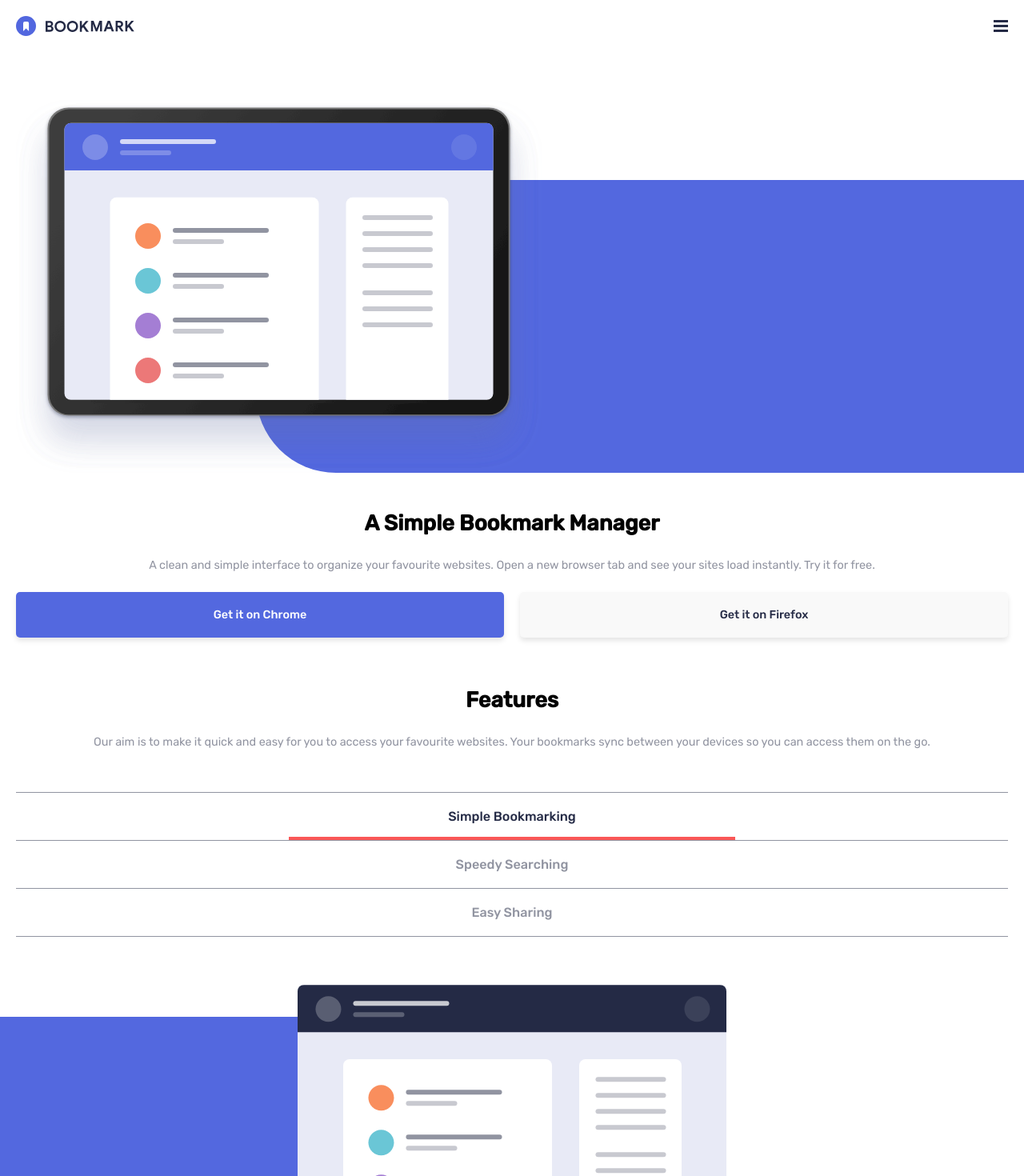
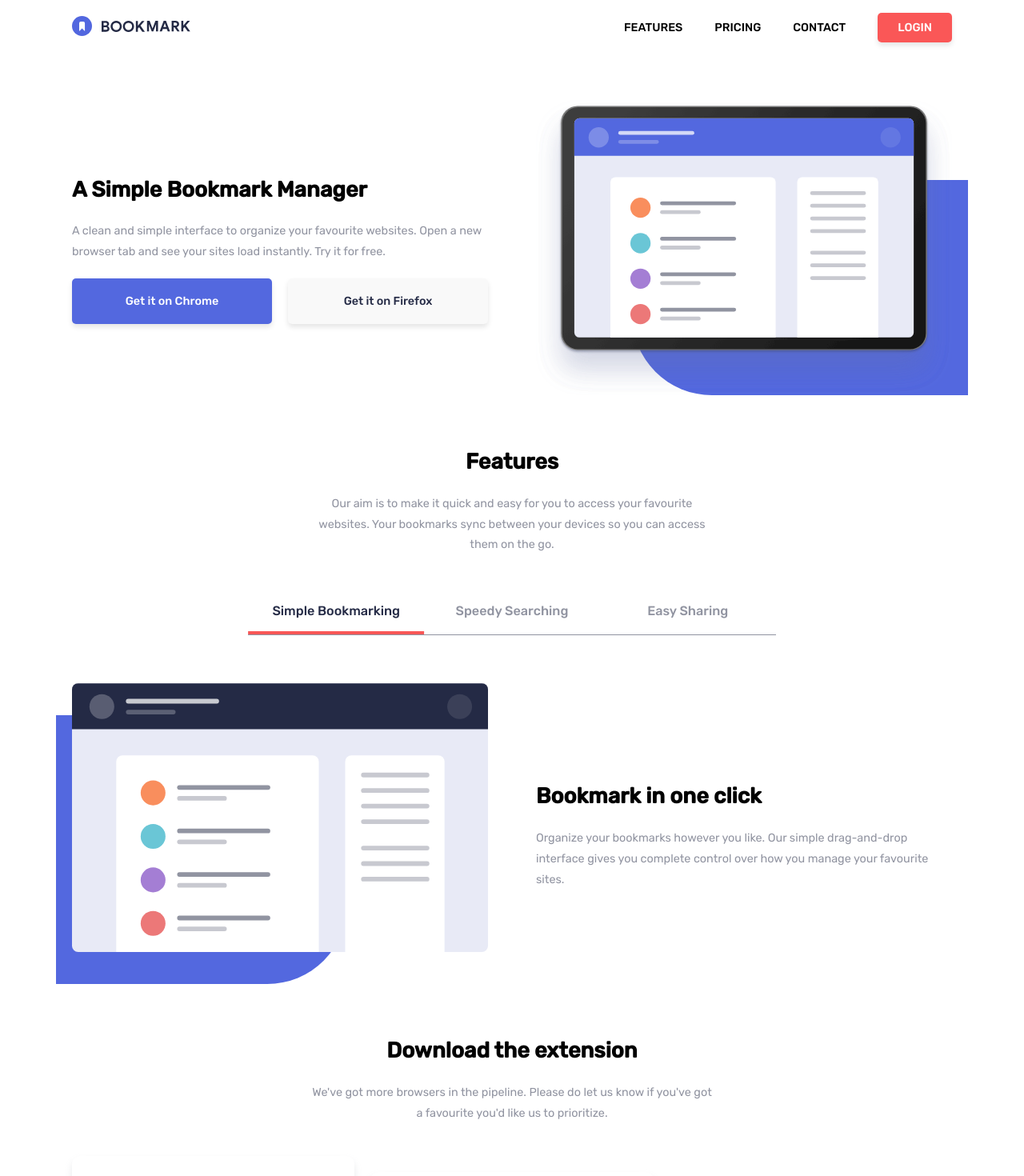
Before and after one commit to RapRy/bookmarkLandingPage, a React (Create React App) app: page / in a window 1280 px wide. Shown: the top 1470 px of the page at 80% size. Built offline with nearby package versions, Linux system fonts and the light colour scheme.

Commit message:
minor update

```diff
--- a/src/components/DLextension/Card.js
+++ b/src/components/DLextension/Card.js
@@ -13,6 +13,25 @@ const Card = ({ version, name, logo }) => {
         margin-bottom:20px;
 
         &:last-child{margin-bottom:0;}
+
+        @media (min-width:800px){
+            margin-bottom:0;
+
+            &:nth-child(1){
+                grid-row:1 / 2;
+            }
+
+            &:nth-child(2){
+                margin-top:20px;
+                grid-row:1 / 3;
+            }
+
+            &:nth-child(3){
+                margin-top:40px;
+                grid-row:1 / 4;
+            }
+
+        }
 
         .browserDetails{
             padding:0 0 40px;
--- a/src/components/DLextension/DLextension.js
+++ b/src/components/DLextension/DLextension.js
@@ -32,6 +32,10 @@ const DLextension = () => {
         padding:0 20px;
         text-align:center;
 
+        @media (min-width:800px){
+            margin:100px 0 0;
+        }
+
         h1{
             font-weight:600;
             font-size:1.5rem;
@@ -44,6 +48,11 @@ const DLextension = () => {
             color:hsl(229, 8%, 60%);
             line-height:1.8;
             margin-bottom:20px;
+
+            @media (min-width:500px){
+                width:500px;
+                margin:0 auto 20px;
+            }
         }
     `
 
@@ -53,6 +62,13 @@ const DLextension = () => {
         display:grid;
         grid-template-columns:1fr;
         grid-gap:10px;
+
+        @media (min-width:800px){
+            grid-template-columns:repeat(3, 1fr);
+            grid-template-rows:1fr 20px 20px;
+            grid-column-gap:20px;
+            grid-row-gap:0;
+        }
     `
 
     return (
--- a/src/components/Features/Features.js
+++ b/src/components/Features/Features.js
@@ -50,17 +50,41 @@ const Features = () => {
             color:hsl(229, 8%, 60%);
             line-height:1.8;
             margin-bottom:20px;
+
+            @media (min-width:500px){
+                width:500px;
+                margin:0 auto 20px;
+            }
         }
     `
 
     const FeaturesTabMenu = styled.div`
         padding:30px 20px 0;
 
+        @media (min-width:500px){
+            width:500px;
+            margin:40px auto 0;
+        }
+
+        @media (min-width:800px){
+            width:700px;
+            text-align:center;
+            padding:0px 20px 0;
+        }
+
         .tabLink{
             padding:20px 0;
             border-top:1px solid hsl(229, 8%, 60%);
             position:relative;
             cursor:pointer;
+
+            @media (min-width:800px){
+                display:inline-block;
+                border-top:none;
+                border-bottom:1px solid hsl(229, 8%, 60%);
+                padding:20px 30px;
+                width:33.3%;
+            }
 
             p{
                 text-align:center;
@@ -81,6 +105,10 @@ const Features = () => {
                     left:50%;
                     transform:translateX(-50%);
                     z-index:2;
+
+                    @media (min-width:800px){
+                        width:100%;
+                    }
                 }
 
                 p{
--- a/src/components/Features/Tab.js
+++ b/src/components/Features/Tab.js
@@ -1,4 +1,4 @@
-import React, { useState } from 'react'
+import React, { useState, useEffect, useRef } from 'react'
 
 import styled from 'styled-components'
 
@@ -6,8 +6,17 @@ const Tab = ({ tabImage, tabDesc, tabHead, tabTitle }) => {
 
     const [imgHeight, setImgHeight] = useState(0)
 
-    const TabImageCont = styled.div`
+    const TabCont = styled.div`
         margin-top:60px;
+
+        @media (min-width:800px){
+            display:grid;
+            grid-template-columns:repeat(2, 1fr);
+            grid-gap:20px;
+            align-items:center;
+        }
+
+        .tabImageCont{
             padding:0 20px;
             position:relative;
 
@@ -16,6 +25,10 @@ const Tab = ({ tabImage, tabDesc, tabHead, tabTitle }) => {
                 left:50%;
                 transform:translateX(-50%);
                 top:0;
+
+                @media (min-width:800px){
+
+                }
             }
 
             .tabImageBg{
@@ -28,12 +41,16 @@ const Tab = ({ tabImage, tabDesc, tabHead, tabTitle }) => {
                 z-index:-1;
                 border-radius:0 100px 100px 0;
             }
-    `
+        }
 
-    const TabPhraseCont = styled.div`
+        .tabPhraseCont{
             margin:60px 0 0;
             padding:0 20px;
             text-align:center;
+
+            @media (min-width:800px){
+                text-align:left;
+            }
 
             h1{
                 font-weight:600;
@@ -48,21 +65,28 @@ const Tab = ({ tabImage, tabDesc, tabHead, tabTitle }) => {
                 line-height:1.8;
                 margin-bottom:20px;
             }
+        }
     `
 
     const handleImageLoad = (e) => {setImgHeight(e.target.clientHeight)}
 
+    const ref=useRef(null);
+
+    useEffect(() => {
+        window.addEventListener('resize', () =>  setImgHeight(ref.current.clientHeight))
+    }, [])
+
     return (
-        <div>
-            <TabImageCont imgHeight={imgHeight}>
-                <img src={tabImage} alt={tabTitle} onLoad={handleImageLoad}/>
+        <TabCont imgHeight={imgHeight}>
+            <div className="tabImageCont">
+                <img src={tabImage} alt={tabTitle} onLoad={handleImageLoad} ref={ref}/>
                 <div className="tabImageBg"></div>
-            </TabImageCont>
-            <TabPhraseCont>
+            </div>
+            <div className="tabPhraseCont">
                 <h1>{tabHead}</h1>
                 <p>{tabDesc}</p>
-            </TabPhraseCont>
             </div>
+        </TabCont>
     )
 }
 
--- a/src/components/Footer/Sitemap.js
+++ b/src/components/Footer/Sitemap.js
@@ -12,12 +12,29 @@ const Sitemap = () => {
         background:hsl(229, 31%, 21%);
         text-align:center;
 
+        @media (min-width:800px){
+            display:grid;
+            grid-template-columns:auto 1fr auto;
+            grid-gap:30px;
+            align-items:center;
+            text-align:left;
+            padding:20px;
+        }
+
         .logoCont{
             margin-bottom:30px;
+
+            @media (min-width:800px){
+                margin-bottom:0;
+            }
         }
 
         .navCont{
             margin-bottom:30px;
+
+            @media (min-width:800px){
+                margin-bottom:0;
+            }
 
             .sitemapMenu{
                 display:block;
@@ -26,6 +43,12 @@ const Sitemap = () => {
                 color:#fff;
                 font-weight:400;
                 font-size:.9rem;
+
+                @media (min-width:800px){
+                    display:inline-block;
+                    padding-right:15px;
+
+                }
             }
         }
 
--- a/src/components/HeaderNav/HeaderNav.js
+++ b/src/components/HeaderNav/HeaderNav.js
@@ -1,11 +1,15 @@
-import React from 'react'
+import React, { useState, useEffect } from 'react'
 
 import styled from 'styled-components'
 
 import logoBookmark from '../../images/logo-bookmark.svg'
 import iconHamburger from '../../images/icon-hamburger.svg'
 
+import NavList from './NavList';
+
 const HeaderNav = ({toggleNavigation}) => {
+
+    const [ menu, setMenu ] = useState(false)
 
     const HeaderNavCont = styled.div`
         min-width:375px;
@@ -24,10 +28,26 @@ const HeaderNav = ({toggleNavigation}) => {
         toggleNavigation(true)
     }
 
+    useEffect(() => {
+        const bodyWidth = document.body.clientWidth;
+
+        if(bodyWidth > 750) setMenu(true)
+
+        window.addEventListener('resize', () => {
+            if(bodyWidth > 750){
+                setMenu(true)
+            }else{
+                setMenu(false)
+            }
+        })
+    })
+
     return (
         <HeaderNavCont>
             <img src={logoBookmark} alt="logo" className="bookmarkLogo" />
-            <img src={iconHamburger} alt="menu" className="headerNavigation" onClick={toggleEvent} />
+            {
+                menu === false ? <img src={iconHamburger} alt="menu" className="headerNavigation" onClick={toggleEvent} /> : <NavList />
+            }
         </HeaderNavCont>
     )
 }
--- /dev/null
+++ b/src/components/HeaderNav/NavList.jsx
@@ -0,0 +1,43 @@
+import React from 'react'
+
+import styled from 'styled-components'
+
+const NavList = () => {
+    const NavMenuList = styled.nav`
+        li{
+            display:inline-block;
+            margin-right:40px;
+
+            &:last-child{
+                margin-right:0;
+            }
+
+            a{
+                font-size:.8rem;
+                font-weight:500;
+                color:#000;
+
+                &.loginBtn{
+                    color:#fff;
+                    background:hsl(0, 94%, 66%);
+                    box-shadow:0px 4px 6px rgba(0,0,0,.1);
+                    padding:10px 25px;
+                    border-radius:5px;
+                }
+            }
+        }
+    `
+
+    return (
+        <NavMenuList>
+            <ul>
+                <li><a href="#">FEATURES</a></li>
+                <li><a href="#">PRICING</a></li>
+                <li><a href="#">CONTACT</a></li>
+                <li><a href="#" className="loginBtn">LOGIN</a></li>
+            </ul>
+        </NavMenuList>
+    )
+}
+
+export default NavList
--- a/src/components/Hero/Hero.js
+++ b/src/components/Hero/Hero.js
@@ -11,8 +11,21 @@ const Hero = () => {
 
     const HeroImageCont = styled.div`
         margin-top:60px;
+
+        @media (min-width:800px){
+            display:grid;
+            grid-template-columns:repeat(2, 1fr);
+            grid-gap:20px;
+            align-items:center;
+        }
+
+        .heroImageCont{
             padding:0 20px;
             position:relative;
+
+            @media (min-width:800px){
+                grid-column:2 / 3;
+            }
 
             .heroImageBg{
                 height:${props => props.imgHeight > 300 ? (props.imgHeight - 100)+"px" : (props.imgHeight - 60)+"px"};
@@ -24,12 +37,19 @@ const Hero = () => {
                 z-index:-1;
                 border-radius:100px 0 0 100px;
             }
-    `
+        }
 
-    const HeroPhraseCont = styled.div`
+        .heroPhraseCont{
             margin:40px 0 0;
             padding:0 20px;
             text-align:center;
+
+            @media (min-width:800px){
+                grid-column:1 / 2;
+                grid-row:1 / 2;
+                margin:0;
+                text-align:left;
+            }
 
             h1{
                 font-weight:600;
@@ -68,6 +88,7 @@ const Hero = () => {
                     }
                 }
             }
+        }
     `
 
     useEffect(() => {
@@ -79,20 +100,20 @@ const Hero = () => {
     }, [imgHeight])
 
     return (
-        <div>
         <HeroImageCont imgHeight={imgHeight}>
+            <div className="heroImageCont">
                 <img src={illustrationHero} alt="Illustraion Hero" ref={imgRef}/>
                 <div className="heroImageBg"></div>
-            </HeroImageCont>
-            <HeroPhraseCont>
+            </div>
+            <div className="heroPhraseCont">
                 <h1>A Simple Bookmark Manager</h1>
                 <p>A clean and simple interface to organize your favourite websites. Open a new browser tab and see your sites load instantly. Try it for free.</p>
                 <div className="HeroCtaCont">
                     <button className="getChrome">Get it on Chrome</button>
                     <button className="getFirefox">Get it on Firefox</button>
                 </div>
-            </HeroPhraseCont>
             </div>
+        </HeroImageCont>
     )
 }
 
--- a/src/globalStyles.js
+++ b/src/globalStyles.js
@@ -16,6 +16,15 @@ const GlobalStyle = createGlobalStyle`
     a{
         text-decoration:none;
     }
+
+    ul{
+        list-style:none;
+    }
+
+    body{
+        max-width:1140px;
+        margin:0 auto;
+    }
 `
 
 export default GlobalStyle
```
Also changed, not shown: 1 other file (tests, documents, lock files or other folders). Lines whose indentation alone changed are shown as unchanged.
